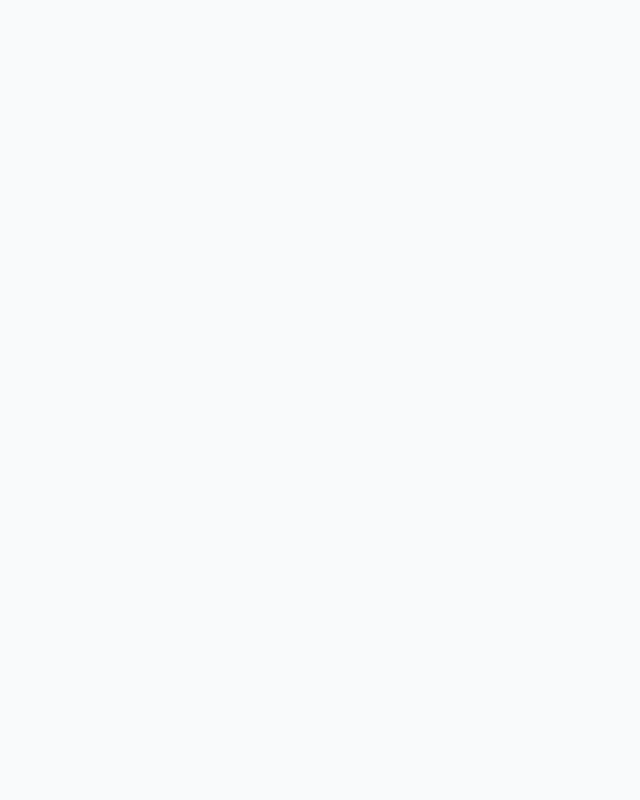
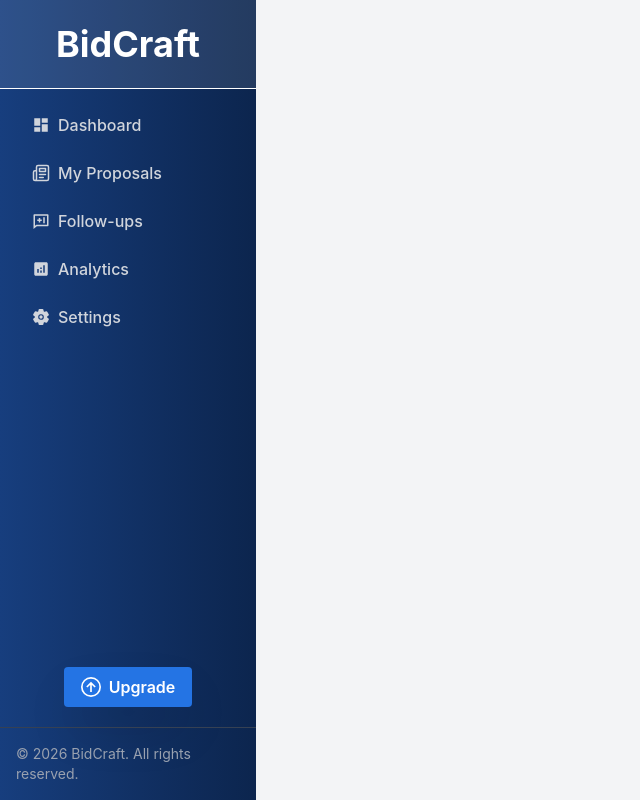
Before and after one commit to AliAmin3x/BidCraft-Frontend, a React (Vite) app: page /dashboard-layout in a window 1280 px wide. Before the commit this address had no page. Shown: the whole page, without its empty margins (0-640 px from the left). Built offline with nearby package versions, Linux system fonts and the light colour scheme.

Commit message:
Added Dashboard Layout

```diff
--- a/src/App.jsx
+++ b/src/App.jsx
@@ -4,6 +4,12 @@ import Login from "./pages/Login";
 import Signup from "./pages/Signup";
 import PasswordReset from "./pages/PasswordReset";
 import Pricing from "./pages/Pricing";
+import DashboardLayout from "./Layout/DashboardLayout";
+import Dashboard from "./pages/DashboardPages/Dashboard";
+import Analytics from "./pages/DashboardPages/Analytics";
+import Settings from "./pages/DashboardPages/Settings";
+import FollowUps from "./pages/DashboardPages/FollowUps";
+import MyProposals from "./pages/DashboardPages/MyProposals";
 
 function App() {
   return (
@@ -14,7 +20,12 @@ function App() {
         <Route path="/sign-up" element={<Signup />} />
         <Route path="/password-reset" element={<PasswordReset />}/>
         <Route path="/pricing" element={<Pricing />}/>
-
+        <Route path="/dashboard-layout" element={<DashboardLayout />}/>
+        <Route path="/dashboard" element={<Dashboard />}/>
+         <Route path="/analytics" element={<Analytics />}/>
+         <Route path="/settings" element={<Settings />}/>
+         <Route path="/follow-ups" element={<FollowUps />}/>
+         <Route path="/my-proposals" element={<MyProposals />}/>
       </Routes>
     </Router>
   );
--- /dev/null
+++ b/src/Layout/DashboardLayout.jsx
@@ -0,0 +1,104 @@
+import React from "react";
+import { NavLink } from "react-router-dom";
+import { MdDashboard } from "react-icons/md";
+import { IoSettings } from "react-icons/io5";
+import { LuNewspaper } from "react-icons/lu";
+import { RiChatFollowUpLine } from "react-icons/ri";
+import { MdAnalytics } from "react-icons/md";
+import { GrUpgrade } from "react-icons/gr";
+const DashboardLayout = ({ children }) => {
+  const baseClasses =
+    "block px-4 py-2 rounded-lg transition font-medium";
+
+  const activeClasses =
+    "bg-blue-600 text-white shadow-lg";
+
+  const inactiveClasses =
+    "text-gray-300 hover:bg-white/10 hover:text-white";
+
+  return (
+    <div className="flex h-screen bg-gray-100">
+
+      {/* Sidebar */}
+      <aside className="w-64 bg-gradient-to-l to-[#173e7e] from-[#0c254e] text-white flex flex-col">
+        <div className="p-6 text-4xl font-bold border-b border-white bg-white/10 w-full items-center justify-center flex gap-2">
+          BidCraft
+        </div>
+
+        <nav className="flex-1 p-4 space-y-2">
+          <NavLink
+  to="/dashboard"
+  className={({ isActive }) =>
+    `${baseClasses} ${
+      isActive ? activeClasses : inactiveClasses
+    } flex items-center gap-2`
+  }
+>
+  <MdDashboard className="text-lg" />
+  <span>Dashboard</span>
+</NavLink>
+          <NavLink
+            to="/my-proposals"
+            className={({ isActive }) =>
+              `${baseClasses} ${
+                isActive ? activeClasses : inactiveClasses
+              } flex items-center gap-2`
+            }
+          >
+            <LuNewspaper className="text-lg" />
+            <span>My Proposals</span>
+          </NavLink>
+          <NavLink
+            to="/follow-ups"
+            className={({ isActive }) =>
+              `${baseClasses} ${
+                isActive ? activeClasses : inactiveClasses
+              } flex items-center gap-2`
+            }
+          >
+            <RiChatFollowUpLine className="text-lg" />
+            <span>Follow-ups</span>
+          </NavLink>
+          <NavLink
+            to="/analytics"
+            className={({ isActive }) =>
+              `${baseClasses} ${
+                isActive ? activeClasses : inactiveClasses
+              } flex items-center gap-2`
+            }
+          >
+            <MdAnalytics className="text-lg" />
+            <span>Analytics</span>
+          </NavLink>
+          <NavLink
+            to="/settings"
+            className={({ isActive }) =>
+              `${baseClasses} ${
+                isActive ? activeClasses : inactiveClasses
+              } flex items-center gap-2`
+            }
+          >
+            <IoSettings className="text-lg" />
+            <span>Settings</span>
+          </NavLink>
+        </nav>
+            <div className="w-full py-5 flex items-center justify-center">
+                <button className="w-1/2 py-2 rounded-sm flex items-center bg-[#2474e4] justify-center gap-2  text-white font-semibold transition hover:bg-[#1e5bb8] transition duration-300 cursor-pointer shadow-2xl">
+                    <GrUpgrade size={20}/>
+                    Upgrade
+                </button>
+            </div>
+        <div className="p-4 border-t border-gray-700 text-sm text-gray-400">
+            &copy; 2026 BidCraft. All rights reserved.
+        </div>
+      </aside>
+
+      {/* Main Content */}
+      <main className="flex-1 p-6 overflow-y-auto">
+        {children}
+      </main>
+    </div>
+  );
+};
+
+export default DashboardLayout;
--- /dev/null
+++ b/src/pages/DashboardPages/Analytics.jsx
@@ -0,0 +1,10 @@
+import React from 'react'
+import DashboardLayout from '../../Layout/DashboardLayout'
+
+const Analytics = () => {
+  return (
+    <DashboardLayout>Analytics</DashboardLayout>
+  )
+}
+
+export default Analytics
--- /dev/null
+++ b/src/pages/DashboardPages/Dashboard.jsx
@@ -0,0 +1,11 @@
+import React from 'react'
+import DashboardLayout from '../../Layout/DashboardLayout'
+const Dashboard = () => {
+  return (
+    <DashboardLayout>
+Dashboard
+    </DashboardLayout>
+  )
+}
+
+export default Dashboard
--- /dev/null
+++ b/src/pages/DashboardPages/FollowUps.jsx
@@ -0,0 +1,10 @@
+import React from 'react'
+import DashboardLayout from '../../Layout/DashboardLayout'
+
+const FollowUps = () => {
+  return (
+    <DashboardLayout>FollowUps</DashboardLayout>
+  )
+}
+
+export default FollowUps
--- /dev/null
+++ b/src/pages/DashboardPages/MyProposals.jsx
@@ -0,0 +1,10 @@
+import React from 'react'
+import DashboardLayout from '../../Layout/DashboardLayout'
+
+const MyProposals = () => {
+  return (
+    <DashboardLayout>MyProposals</DashboardLayout>
+  )
+}
+
+export default MyProposals
--- /dev/null
+++ b/src/pages/DashboardPages/Settings.jsx
@@ -0,0 +1,10 @@
+import React from 'react'
+import DashboardLayout from '../../Layout/DashboardLayout'
+
+const Settings = () => {
+  return (
+    <DashboardLayout>Settings</DashboardLayout>
+  )
+}
+
+export default Settings
```
